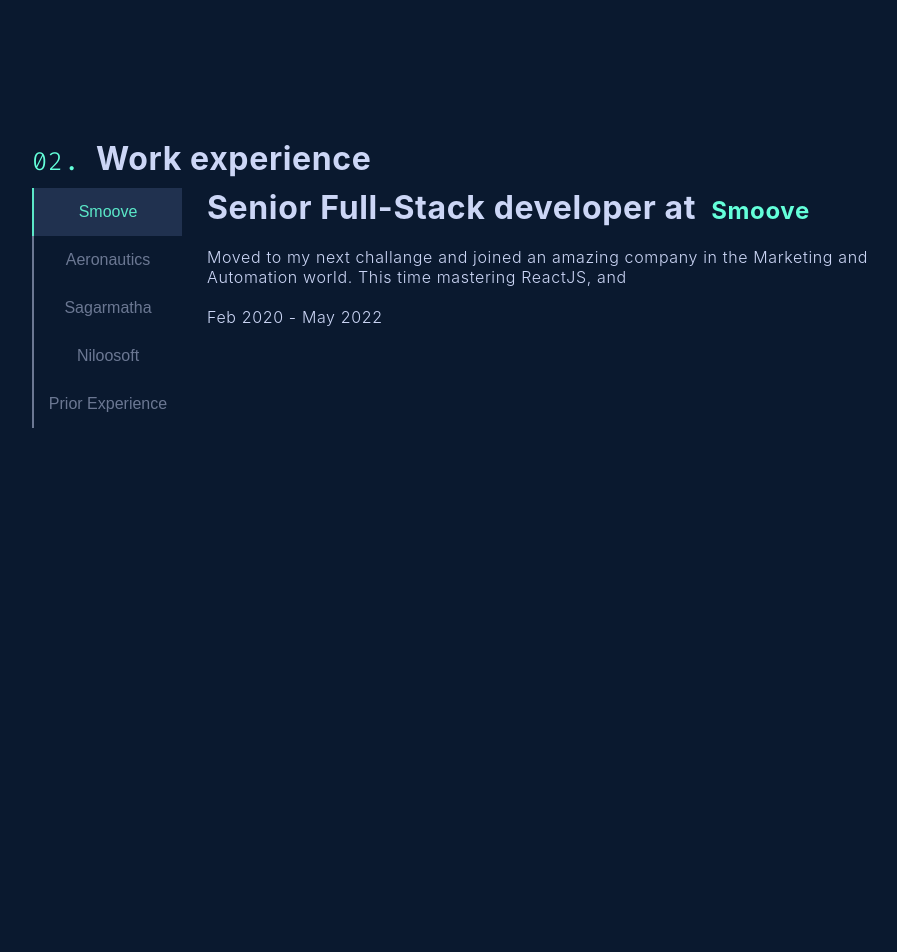
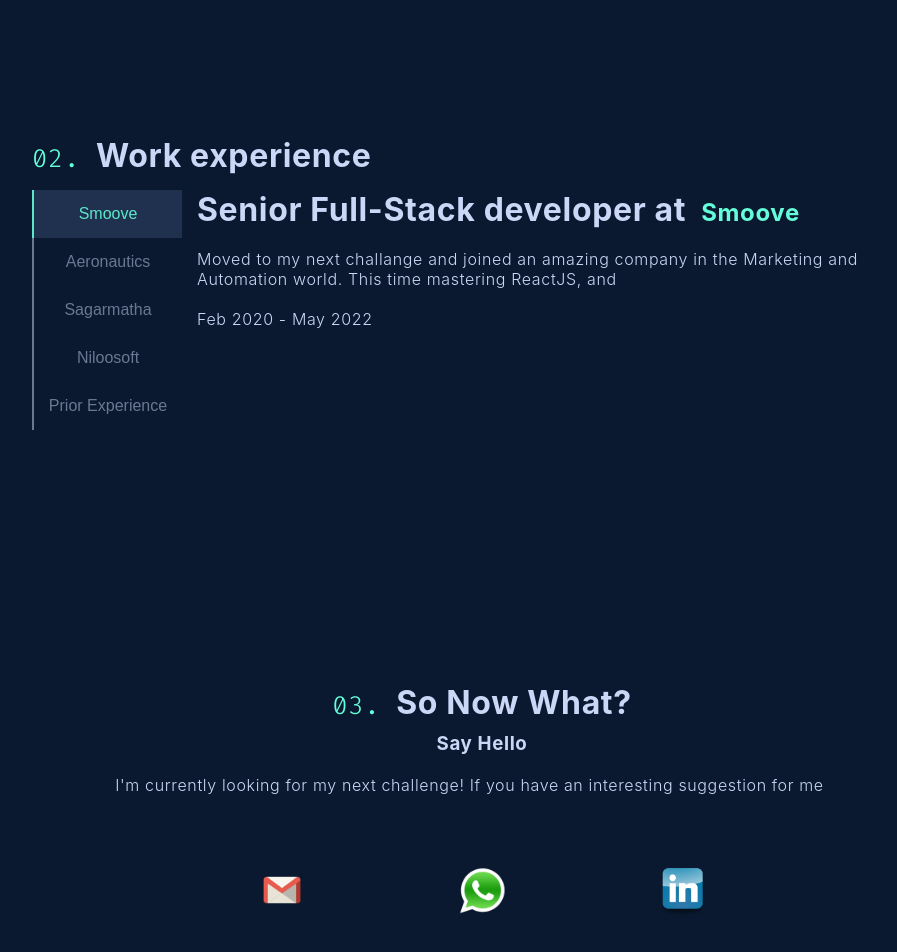
Before and after one commit to dshivrin/Portfolio, a React (Create React App) app: page / in a window 1280 px wide. Shown: the part 1320-2272 px from the top of the page, without its empty margins (158-1055 px from the left). Built offline with nearby package versions, Linux system fonts and the light colour scheme; a web font is replaced by a local one.

Commit message:
CSS fixes

```diff
--- a/src/Components/Contact/Contact.tsx
+++ b/src/Components/Contact/Contact.tsx
@@ -5,6 +5,7 @@ import gmailLogo from "Media/logo-gmail.png";
 import whatsAppLogo from "Media/whatsapp-logo.png";
 import linkedInLogo from "Media/linkedin-logo.png";
 import configData from "Data/configs.json";
+import styled from "styled-components";
 import "./Contact.scss";
 
 // const Slice = () => {
@@ -36,7 +37,12 @@ import "./Contact.scss";
 //   create();
 // };
 
-//TODO: use icons for each contact option
+const ContactContainer = styled(Container)`
+  max-width: 900px;
+  height: auto;//overides 10vh/ todo: investigate
+  margin: 0 auto;
+`;
+
 const Contact = () => {
   const contactInfo = configData.CONTACT_INFO;
   const externalUrls = configData.EXTERNAL_URLS;
@@ -47,7 +53,7 @@ const Contact = () => {
 
   //Slice();
   return (
-    <Container id="contact">
+    <ContactContainer id="contact">
       <Title text="So Now What?" />
       <h3>Say Hello</h3>
       <br />
@@ -80,7 +86,7 @@ const Contact = () => {
           style={{ backgroundImage: `url(${linkedInLogo})` }}
         ></a>
       </div>
-    </Container>
+    </ContactContainer>
   );
 };
 
--- a/src/Components/Experience/Experience.tsx
+++ b/src/Components/Experience/Experience.tsx
@@ -2,26 +2,11 @@ import Title from "../Title/Title";
 import { Container } from "../Shared/StyledComponents/Container";
 import styled from "styled-components";
 import { useState, useEffect } from "react";
-//TODO: build a dedicated hook to fetch data from json file
 import data from "../../Data/data.json";
 import ExperienceContent from "./Switchable/ExperienceContent";
 import { Workplace } from "../../Core/types";
 import Tabs from "./Switchable/Tabs/Tabs";
 
-const ExperienceContainer = styled(Container)`
-  max-width: 900px;
-  text-align: left;
-  margin: 0 auto;
-`;
-
-const innerStyles = {
-  display: "flex",
-  alignContent: "center",
-  justifyContent: "space-evenly",
-  maxWidth: "900px",
-  gap: "25px",
-  margin: "0 auto",
-};
 //todo: mobile version
 const Experience = () => {
   const initialData = data.workPlaces as Array<Workplace>;
@@ -46,9 +31,29 @@ const Experience = () => {
     setWorkplaces(newState);
   };
 
+  const ExperienceContainer = styled(Container)`
+    max-width: 900px;
+    text-align: left;
+    margin: 0 auto;
+  `;
+
+  const innerStyles = {
+    display: "flex",
+    alignContent: "center",
+    justifyContent: "space-evenly",
+    maxWidth: "900px",
+    gap: "15px",
+    margin: "0 auto",
+  };
+
+  //to match the gap between the flex items
+  const titleStyle = {
+    marginBottom: "15px",
+  };
+
   return (
     <ExperienceContainer id="experience">
-      <Title text="Work experience" />
+      <Title style={titleStyle} text="Work experience" />
       <div style={innerStyles}>
         <Tabs tabs={workplaces} OnClick={OnTitleClick} />
         <ExperienceContent selectedWorkplace={selectedWorkPlace} />
--- a/src/Components/Title/Title.tsx
+++ b/src/Components/Title/Title.tsx
@@ -4,9 +4,11 @@ import { TitleProps } from "Core/types";
 import "./Title.scss";
 
 const Title = (props: TitleProps) => {
+  const { text, style } = props;
+
   return (
-    <h1 className="section-title" >
-      {props.text}
+    <h1 style={style} className="section-title">
+      {text}
     </h1>
   );
 };
```
